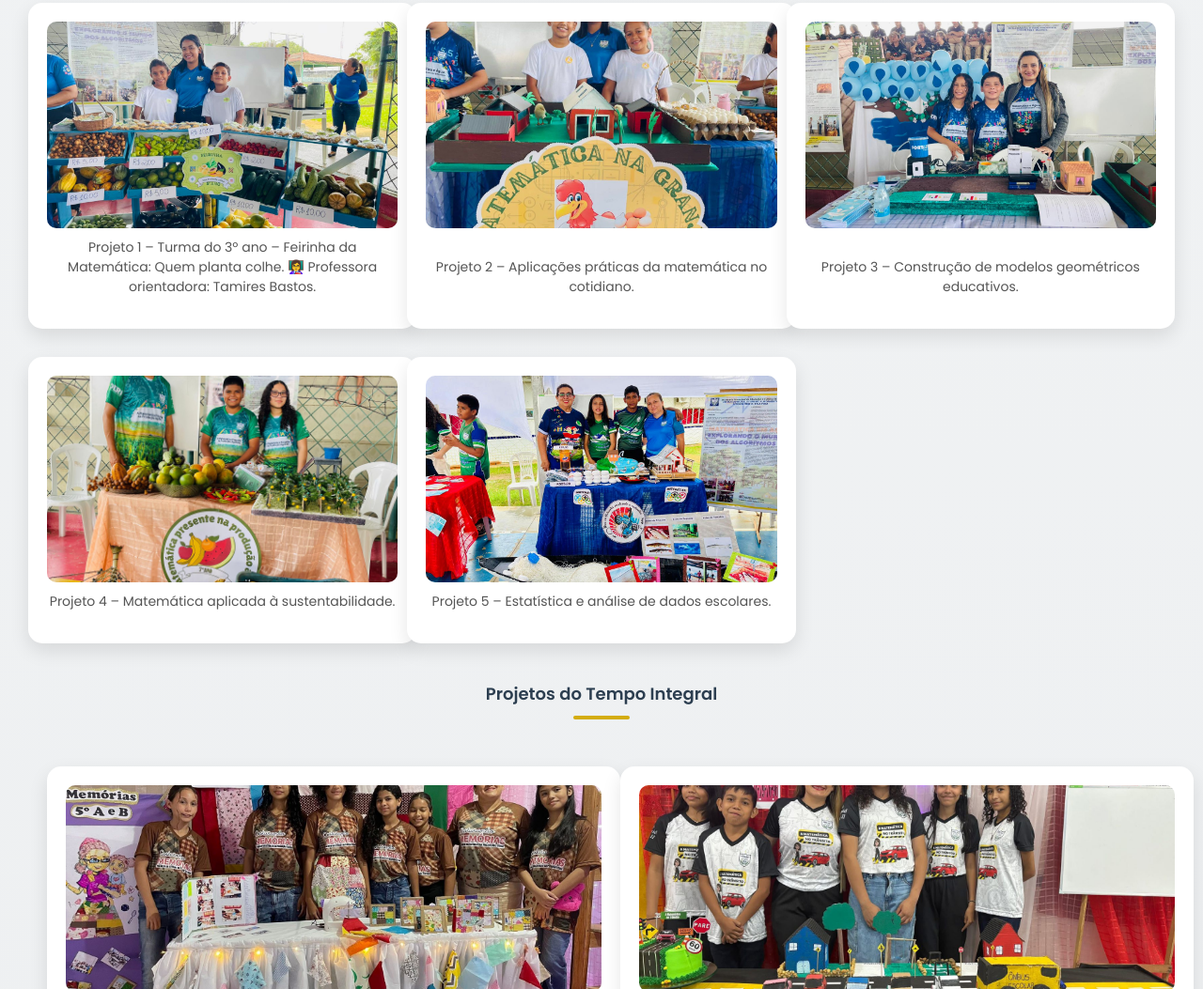
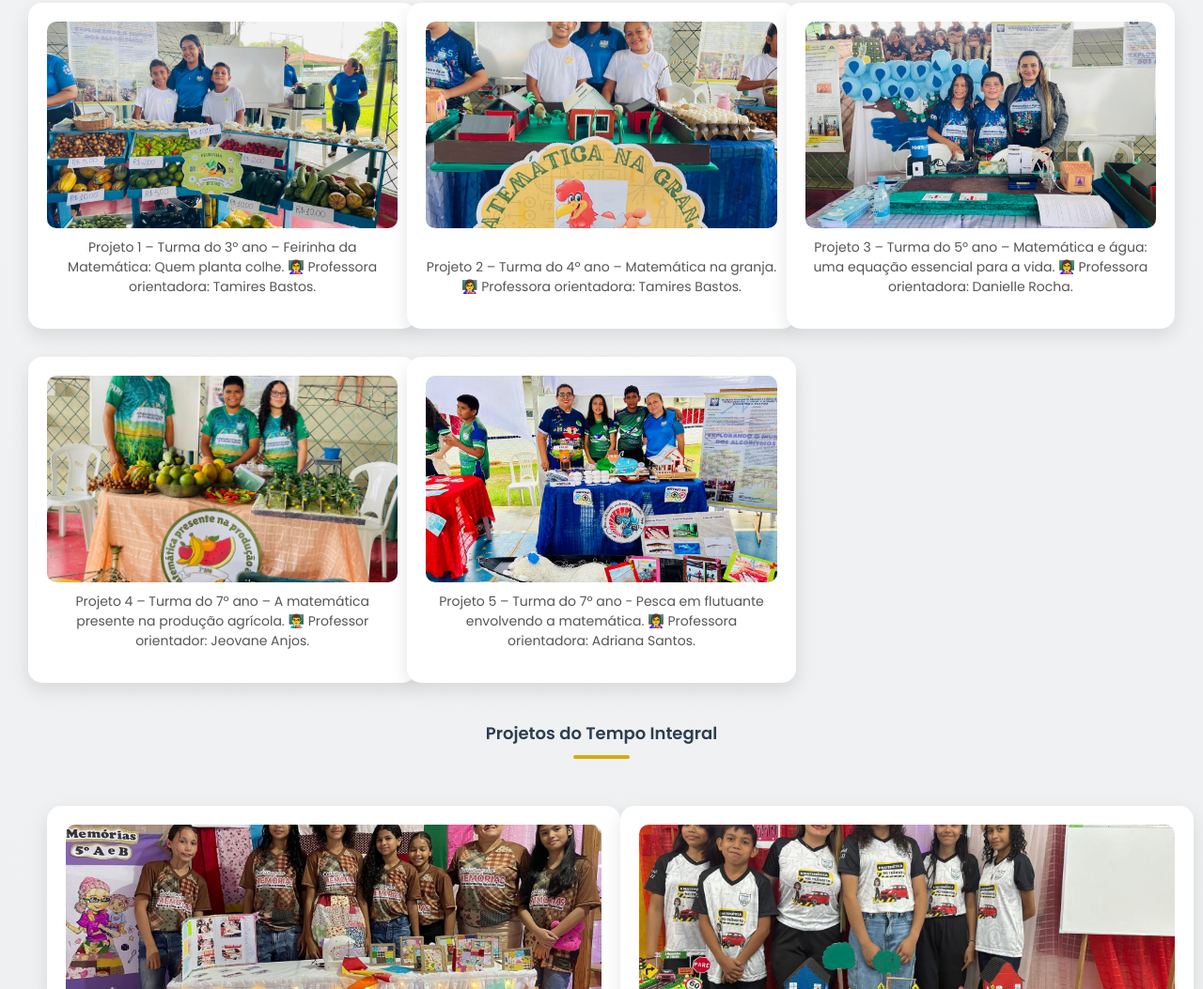
Before and after one commit to ezequielruizinformatica-pixel/site-emef-ezequiel, a plain HTML site: page index.html in a window 1280 px wide. Shown: the part 2998-4051 px from the top of the page at 94% size. Drawn offline with Linux system fonts and the light colour scheme.

Commit message:
Update index.html

```diff
--- a/index.html
+++ b/index.html
@@ -577,22 +577,26 @@ Com imenso orgulho, compartilhamos que foram apresentados cinco projetos da noss
 
 <div class="projeto-item">
 <img src="projeto2.jpeg" alt="Projeto 2">
-<p>Projeto 2 – Aplicações práticas da matemática no cotidiano.</p>
+<p>Projeto 2 – Turma do 4º ano – Matemática na granja.
+👩‍🏫 Professora orientadora: Tamires Bastos.</p>
 </div>
 
 <div class="projeto-item">
 <img src="projeto3.jpeg" alt="Projeto 3">
-<p>Projeto 3 – Construção de modelos geométricos educativos.</p>
+<p>Projeto 3 – Turma do 5º ano – Matemática e água: uma equação essencial para a vida.
+👩‍🏫 Professora orientadora: Danielle Rocha.</p>
 </div>
 
 <div class="projeto-item">
 <img src="projeto4.jpeg" alt="Projeto 4">
-<p>Projeto 4 – Matemática aplicada à sustentabilidade.</p>
+<p>Projeto 4 – Turma do 7º ano – A matemática presente na produção agrícola.
+👨‍🏫 Professor orientador: Jeovane Anjos.</p>
 </div>
 
 <div class="projeto-item">
 <img src="projeto5.jpeg" alt="Projeto 5">
-<p>Projeto 5 – Estatística e análise de dados escolares.</p>
+<p>Projeto 5 – Turma do 7º ano - Pesca em flutuante envolvendo a matemática.
+👩‍🏫 Professora orientadora: Adriana Santos.</p>
 </div>
 </div>
 
```
